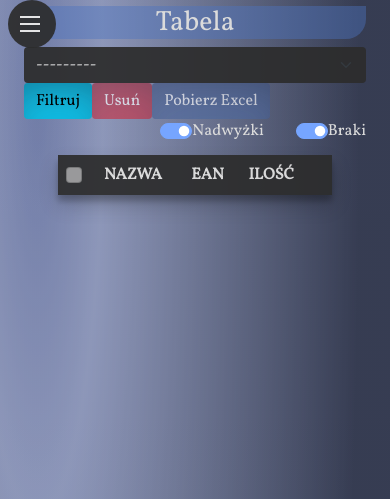
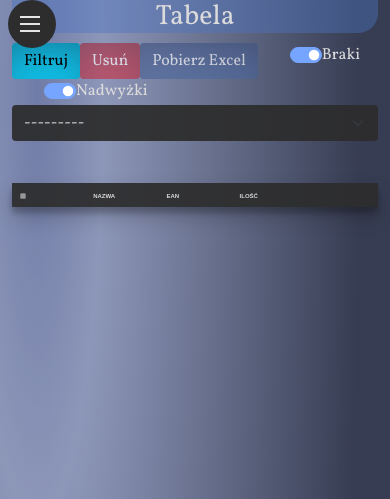
Before and after one commit to ProSwiety/Orange, a Django app: page /inw/table/ in a window 390 px wide. Shown: the top 499 px of the page. Run offline with Django 4.2, Linux system fonts and the light colour scheme; a user stored in the database is signed in; data comes from the database, SQL or seed files in the repository; both versions use the stored data as it was after the commit; lists and menus that the app fills with data are empty; some libraries are stand-ins or nearby versions.

```diff
--- a/work_site/inw/forms.py
+++ b/work_site/inw/forms.py
@@ -1,5 +1,6 @@
 from django import forms
 from .models import InwModel, UploadModel
+
 
 
 class SurplusLackInputForm(forms.Form):
--- a/work_site/inw/templates/inw/table_form.html
+++ b/work_site/inw/templates/inw/table_form.html
@@ -12,24 +12,26 @@
 
 {% block nav %}
 <div class="form-control" id="flex">
-    <h1>Tabela</h1>
+    <h1 id="Th1">Tabela</h1>
+    {% include 'inw/messages.html' %}
     <form method="GET">
-        {{ selectform }}
         <div class="buttons">
-            <button class="btn btn-info" type="submit" value="Check">Filtruj</button>
+            <button class="btn btn-info btn-10-em" type="submit" value="Check">Filtruj</button>
             {% if selectform.upload.value == None %}
-                <button class="btn btn-danger" form="list" type="submit" value="delete" disabled>Usuń</button>
-                <a class="btn btn-primary disabled" href="{% url 'myapp:download' %}{{selectform.upload.value}}">Pobierz Excel</a>
+            <button class="btn btn-danger btn-10-em" form="list" type="submit" value="delete" disabled>Usuń</button>
+            <a class="btn btn-primary btn-10-em disabled" href="{% url 'myapp:download' %}{{selectform.upload.value}}">Pobierz
+                Excel</a>
             {% else %}
-                <button class="btn btn-danger" form="list" type="submit" value="delete">Usuń</button>
-                <a class="btn btn-primary" href="/inw/download/{{selectform.upload.value}}">Pobierz Excel</a>
+            <button class="btn btn-danger btn-10-em" form="list" type="submit" value="delete">Usuń</button>
+            <a class="btn btn-primary btn-10-em" href="/inw/download/{{selectform.upload.value}}">Pobierz Excel</a>
             {% endif %}
         </div>
-            {% for checkform in checkboxesform %}
-                <div class="form-check form-switch" id="inline">
-                    {{checkform}}{{checkform.label_tag}}
-                </div>
-            {% endfor %}
+        {% for checkform in checkboxesform %}
+        <div class="form-check form-switch" id="inline">
+            {{checkform}}{{checkform.label_tag}}
+        </div>
+        {% endfor %}
+        {{ selectform }}
     </form>
     {% endblock %}
     {% block content %}
@@ -38,7 +40,8 @@
             <thead class="tableElementThead">
             <tr>
                 {% if selectform.upload.value == None %}
-                <th><input class="form-check-input" id="flexCheckDisabled" type="checkbox" onClick="toggle(this)" disabled>
+                <th><input class="form-check-input" id="flexCheckDisabled" type="checkbox" onClick="toggle(this)"
+                           disabled>
                 </th>
                 {% else %}
                 <th><input class="form-check-input" type="checkbox" onClick="toggle(this)"></th>
--- a/work_site/inw/templates/inw/upload_form_page.html
+++ b/work_site/inw/templates/inw/upload_form_page.html
@@ -11,6 +11,7 @@
 
 {% block nav %}
 <h1>Upload</h1>
+{% include 'inw/messages.html' %}
 {% endblock %}
 
 {% block content %}
@@ -22,6 +23,7 @@
     <button type="submit" id="button" class="invisible">Submit</button>
     <script src="{% static 'js/dropzone_settings.js' %}"></script>
 </form>
+<p class="info">Umieść Pliki na górze!</p>
 <label for="button" class="btn btn-primary col-12" tabindex="0">Submit</label>
 
 
--- a/work_site/static/css/base.css
+++ b/work_site/static/css/base.css
@@ -16,6 +16,7 @@ h1 {
     border-end-end-radius: 20px;
     border-end-start-radius: 21px;
     text-align: center;
+    margin-block-end: 0 !important;
 }
 
 
@@ -125,6 +129,7 @@ td {
     color: #ffffffd1;
     border: none;
     box-shadow: inset 0 0 0 9999px var(--bs-table-accent-bg);
+    margin-bottom: 2em;
 
 }
 
@@ -145,6 +150,11 @@ td {
     flex-direction: column;
     background-color: transparent !important;
     box-shadow: none;
+    padding: 0;
+}
+
+#Th1 {
+    margin-bottom: 10px !important;
 }
 
 /* delete view */
@@ -181,6 +191,10 @@ td {
 .btn {
     border: none;
     box-shadow: rgba(50, 50, 93, 0.25) 0px 30px 60px -12px inset, rgba(0, 0, 0, 0.3) 0px 18px 36px -18px inset;
+}
+
+.btn-10-em {
+    width: 10em;
 }
 
 /* NAV */
@@ -264,7 +278,7 @@ td {
 
 .sticky {
 	position: -webkit-sticky;
-	position: sticky;
+	position: fixed;
 	top: 0;
 }
 
@@ -279,9 +293,7 @@ td {
     position: absolute;
 }
 
-.left {
-    position: fixed;
-}
+
 
 /* UPLOAD */
 
@@ -333,23 +411,114 @@ td {
     }
 }
 
-@media (max-width: 1300px){
+@media (max-width: 1440px){
     #flex {
-        max-width: 820px !important;
+        max-width: 940px !important;
+        margin: auto !important;
+    }
+    .table {
+        width: 100%
+    }
+}
+
+@media (max-width: 1290px){
+    #flex {
+        max-width: 900px !important;
         margin: auto !important;
     }
 }
 
-@media (max-width: 1050px){
+@media (max-width: 1255px){
     #flex {
-        max-width: 630px !important;
+        max-width: 740px !important;
         margin: auto !important;
     }
 }
 
-@media (max-width: 850px){
+@media (max-width: 1095px){
     #flex {
-        max-width: 440px !important;
+        max-width: 900px !important;
         margin: auto !important;
     }
+
+    .nav {
+        width: 550px;
+        background: #2d2d2d;
+        height: 500px;
+    }
 }
+
+
+@media (max-width: 900px){
+    .container {
+        max-width: 100% !important;
+        margin: auto !important;
+    }
+    .table {
+        table-layout: fixed;
+        width: 100%;
+        font: menu;
+    }
+
+    .nav {
+        width: 550px;
+        background: #2d2d2d;
+        height: 500px;
+    }
+    .btn-10-em {
+        width: inherit;
+    }
+}
+
+@media (max-width: 548px){
+    .container {
+        max-width: 100% !important;
+        margin: auto !important;
+    }
+    .table {
+        table-layout: fixed;
+        width: 100%;
+        font: menu;
+        font-size: 10px;
+    }
+
+    .nav {
+        width: 550px;
+        background: #2d2d2d;
+        height: 500px;
+    }
+    .btn-10-em {
+        width: inherit;
+    }
+
+    #inline {
+        float: left;
+    }
+}
+
+@media (max-width: 395px){
+    .container {
+        max-width: 100% !important;
+        margin: auto !important;
+    }
+    .table {
+        table-layout: fixed;
+        width: 100%;
+        font: menu;
+        font-size: 6px;
+    }
+
+    .nav {
+        width: 550px;
+        background: #2d2d2d;
+        height: 500px;
+    }
+    .btn-10-em {
+        width: inherit;
+    }
+    #inline {
+        float: left;
+    }
+}
+
+}
--- a/work_site/templates/base.html
+++ b/work_site/templates/base.html
@@ -30,7 +30,7 @@
     {% endblock %}
 </head>
 <body>
-<div class="left">
+<div>
     <nav class="nav sticky">
         <div class="navicon">
             <div></div>
@@ -50,7 +50,6 @@
 <div class="container">
     {% block nav %}
     {% endblock %}
-    {% include 'inw/messages.html' %}
     {% block content %}
     {% endblock %}
 </div>
--- a/work_site/work_site/urls.py
+++ b/work_site/work_site/urls.py
@@ -15,13 +15,13 @@ Including another URLconf
 """
 from django.contrib import admin
 from django.urls import path,include,reverse_lazy
-from .views import HomeView
+from .views import HomeView,CustomLoginView
 from django.contrib.auth import views as auth_views
 
 urlpatterns = [
     path('admin/', admin.site.urls),
     path('inw/', include('inw.urls')),
     path('', HomeView.as_view(), name='home'),
-    path('',include('django.contrib.auth.urls'), name='login'),
+    path('login/', CustomLoginView.as_view(), name='login'),
     path('logout', auth_views.LogoutView.as_view(next_page=reverse_lazy('login')), name='logout'),
 ]
--- a/work_site/work_site/views.py
+++ b/work_site/work_site/views.py
@@ -1,8 +1,13 @@
 from django.views.generic import TemplateView
 from django.shortcuts import render
+from .forms import UserLoginForm
+from django.contrib.auth.views import LoginView
 
 class HomeView(TemplateView):
     template_name = 'home.html'
 
 def page_not_found_view(request, exception):
     return render(request, '404.html', status=404)
+
+class CustomLoginView(LoginView):
+    authentication_form = UserLoginForm
```
Also changed, not shown: other parts of work_site/static/css/base.css (+75 -6 lines), work_site/templates/registration/login.html (+5 -2 lines), work_site/work_site/forms.py (added, +29 -0 lines), work_site/db.sqlite3.
